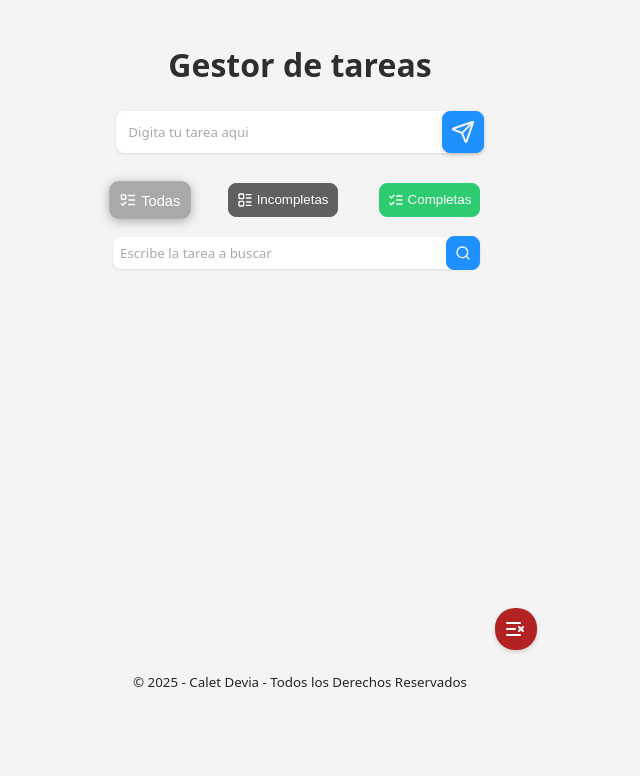
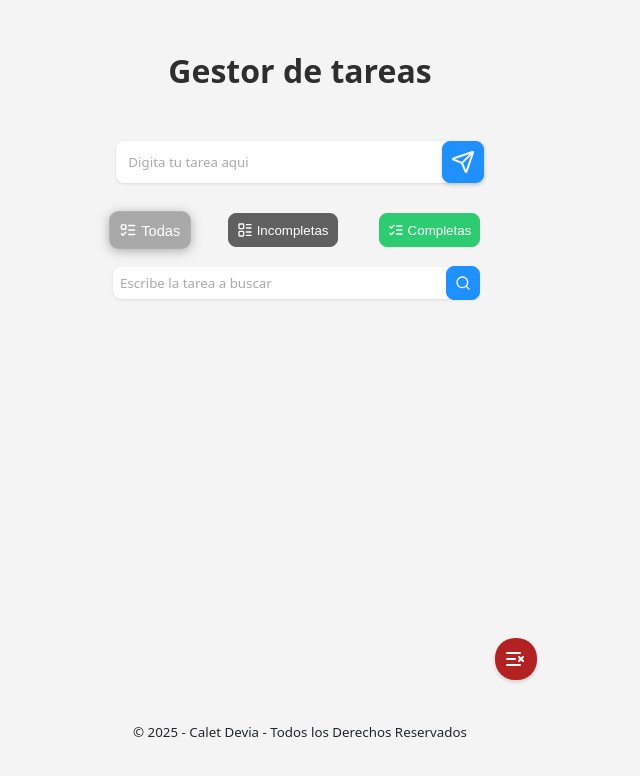
Before and after one commit to Ledtius/Task-Management-React, a React (Vite) app: page / in a window 1280 px wide. Shown: the top 776 px of the page, without its empty margins (340-980 px from the left). Built offline with nearby package versions, Linux system fonts and the light colour scheme.

Commit message:
Added App.module.css by fixed the footer

```diff
--- a/src/App.jsx
+++ b/src/App.jsx
@@ -10,6 +10,7 @@ import TaskFilter from "./components/Task/TaskFilter";
 import TaskList from "./components/Task/TaskList";
 
 import TaskDelete from "./components/Task/TaskDelete";
+import appStyles from "./styles/App.module.css";
 
 import Footer from "./components/Layout/Footer";
 
@@ -31,7 +32,9 @@ const App = () => {
 
   return (
     <>
+      <section className={appStyles.app}>
         <Header />
+        <section className={appStyles.body}>
           <TaskForm taskList={taskList} setTaskList={setTaskList} />
           <TaskFilter
             listState={listState}
@@ -50,7 +53,10 @@ const App = () => {
             setTaskList={setTaskList}
             listState={listState}
           />
+        </section>
+
         <Footer />
+      </section>
     </>
   );
 };
--- /dev/null
+++ b/src/styles/App.module.css
@@ -0,0 +1,11 @@
+.app {
+  display: flex;
+  flex-direction: column;
+  justify-content: space-between;
+  gap: 2rem;
+  height: 100%;
+}
+
+.body {
+  /* displa; */
+}
```
Lines whose indentation alone changed are shown as unchanged.
